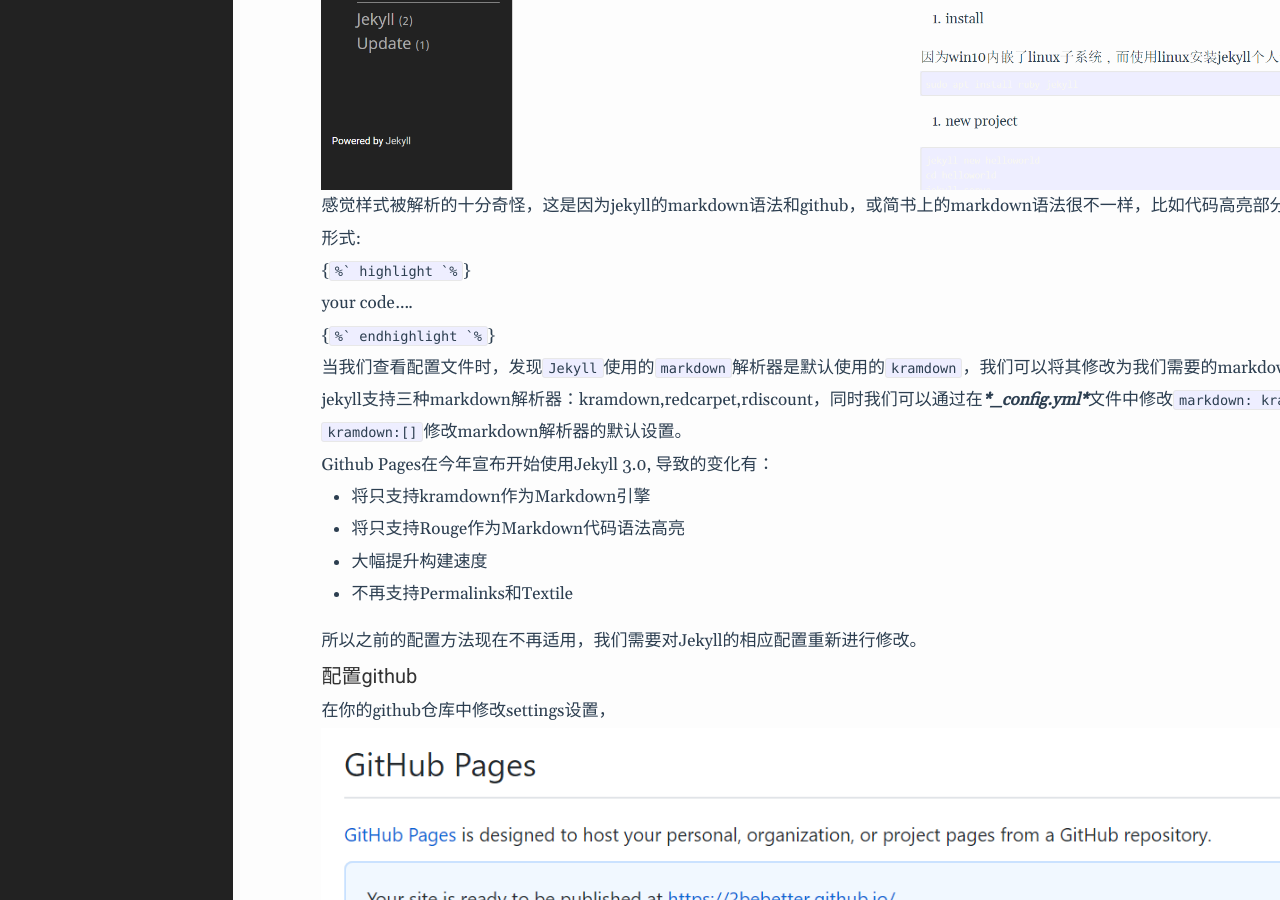
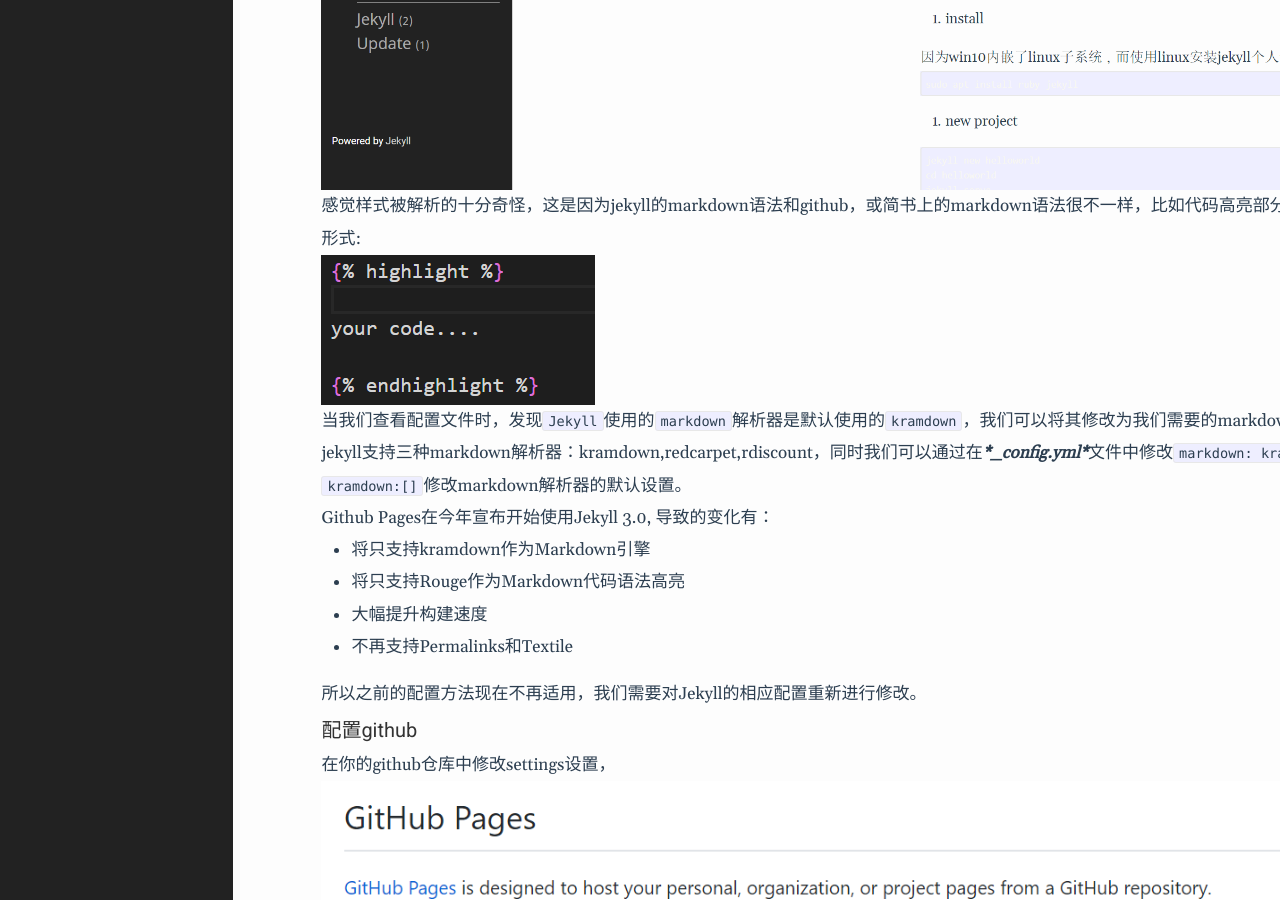
Before and after one commit to 2bebetter/2bebetter.github.io, a Jekyll site: the page built from _posts/2020-10-21-personal-blog.markdown, in a window 1280 px wide and 900 px high, scrolled down 3206 px. Built offline with Jekyll 4.4.1, drawn with Linux system fonts in a browser that asks for light colours.

Commit message:
insert picture

```diff
--- a/_posts/2020-10-21-personal-blog.markdown
+++ b/_posts/2020-10-21-personal-blog.markdown
@@ -142,11 +142,7 @@ username:/jekyll-theme-monos-master$ sudo apt install ruby-dev
 
 感觉样式被解析的十分奇怪，这是因为jekyll的markdown语法和github，或简书上的markdown语法很不一样，比如代码高亮部分只能用以下形式:
 
-{``%` highlight `%``}
-
-your code....
-
-{``%` endhighlight `%``}
+![image-20201021104402448](/img/2020-10-21-personal-blog/image-20201021104402448.png)
 
 当我们查看配置文件时，发现`Jekyll`使用的`markdown`解析器是默认使用的`kramdown`，我们可以将其修改为我们需要的markdown解析器，jekyll支持三种markdown解析器：kramdown,redcarpet,rdiscount，同时我们可以通过在***\*_config.yml\****文件中修改`markdown: kramdown`和`kramdown:[]`修改markdown解析器的默认设置。
 
```
Also changed, not shown: img/2020-10-21-personal-blog/image-20201021104402448.png (added).
